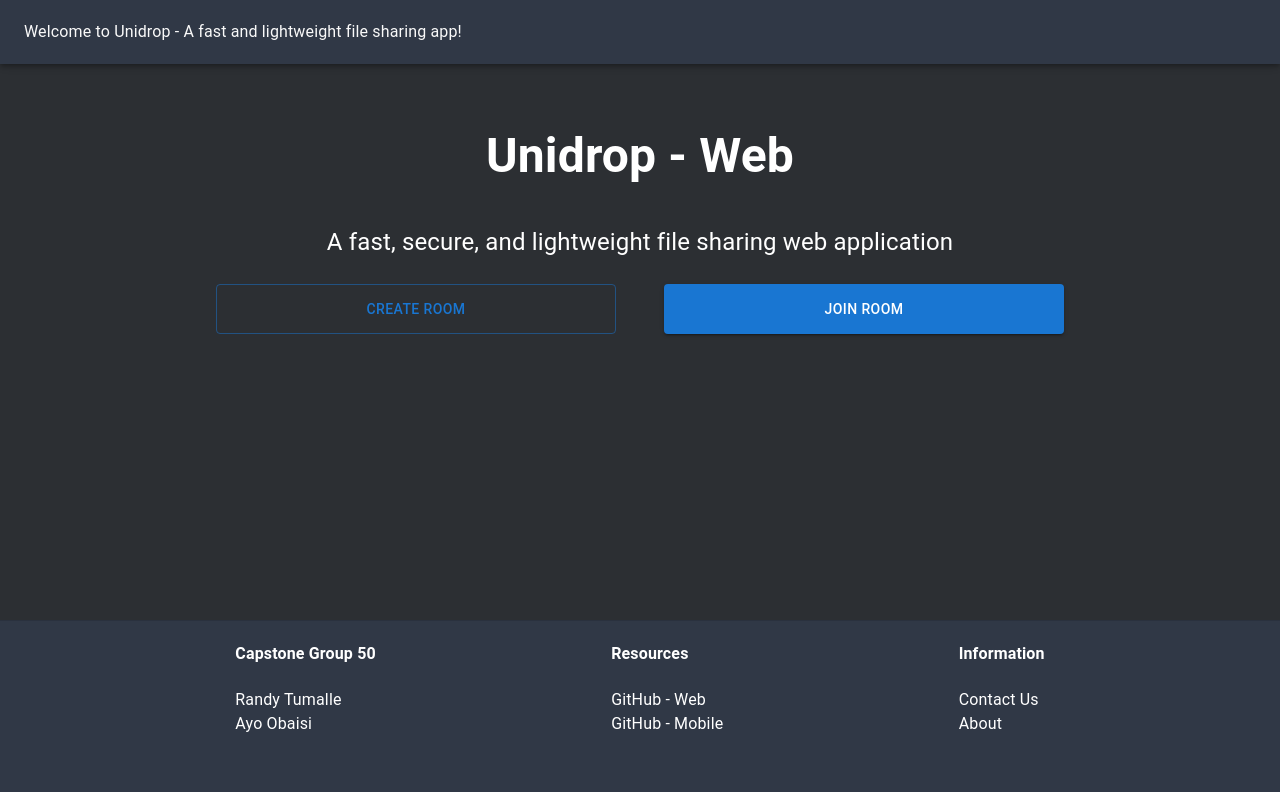
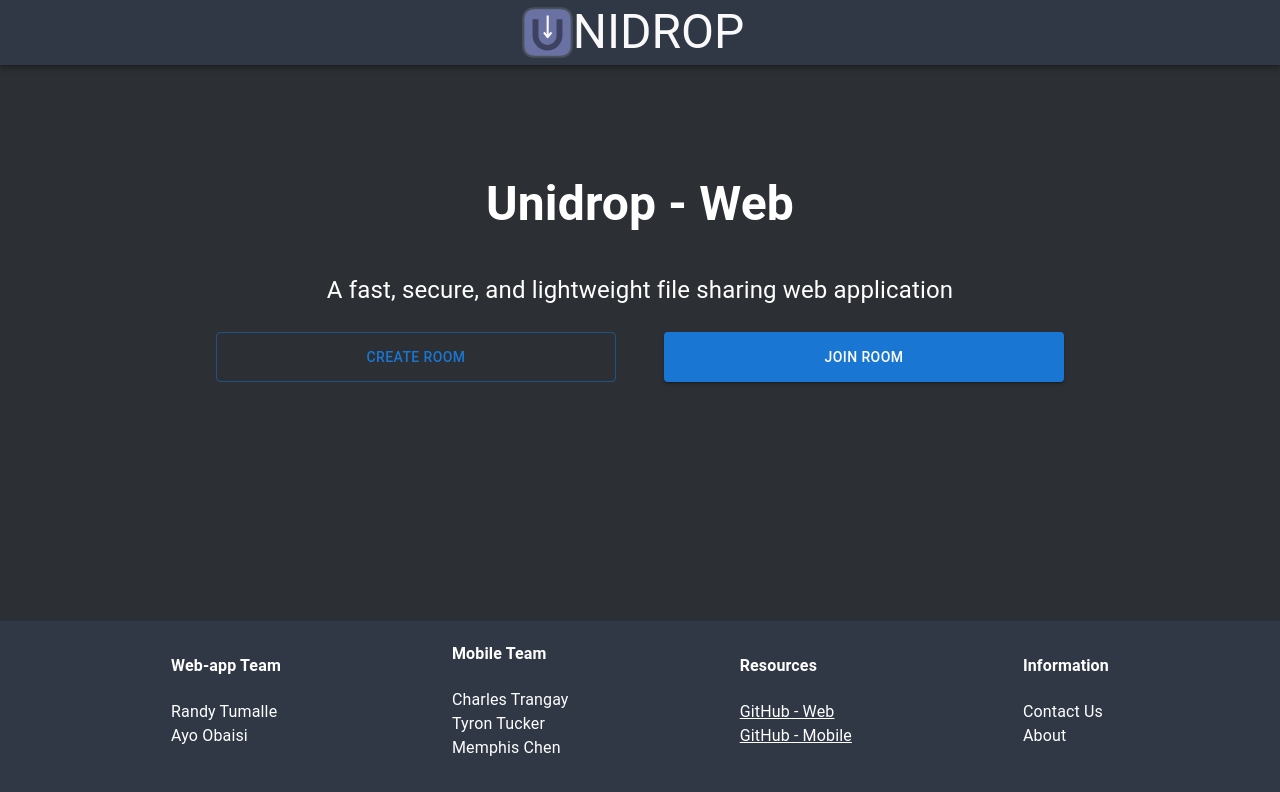
Before and after one commit to rtumalle0518/unidrop-web, a React (Create React App) app: page / in a window 1280 px wide. Shown: the top 792 px of the page. Built offline with nearby package versions, Linux system fonts and the light colour scheme.

Commit message:
added styling

```diff
--- a/src/App.tsx
+++ b/src/App.tsx
@@ -6,7 +6,6 @@ import { CreateRoom } from "./pages/CreateRoom";
 import { NavBar } from "./components/NavBar";
 import { JoinRoom } from "./pages/JoinRoom";
 import { createTheme, CssBaseline, ThemeProvider } from "@mui/material";
-import { Footer } from "./components/footer";
 
 const theme = createTheme({
 	palette: {
@@ -27,7 +26,6 @@ function App() {
 						<Route path="/create-room" element={<CreateRoom />} />
 						<Route path="/join-room" element={<JoinRoom />} />
 					</Routes>
-					<Footer />
 				</ThemeProvider>
 			</NavBar>
 		</Router>
--- a/src/components/NavBar.tsx
+++ b/src/components/NavBar.tsx
@@ -43,13 +43,17 @@ const useStyles = makeStyles((theme) => {
 		appbar: {
 			//width: `calc(100% - ${drawerWidth}px)`, //to fit the appbar
 			width: "100%",
+			alignItems: "center",
+		},
+		unidrop: {
 			alignItems: "left",
 		},
 		appbartext: {
-			flexgrow: 1,
-			alignItems: "center",
+			//flexgrow: 1,
+			alignItems: "right",
 			width: "100%",
 			color: "#f9f9f9",
+			//padding: "20px",
 			textDecoration: "none",
 			boxShadow: "none",
 			textDecorationColor: "transparent",
@@ -92,42 +96,53 @@ export const NavBar = ({ children }: NavBarProps) => {
 		<div className={classes.root}>
 			<AppBar className={classes.appbar} style={{ backgroundColor: "#303846" }}>
 				<Toolbar>
-					<Typography component={Link} href="/" className={classes.appbartext}>
-						Welcome to Unidrop - A fast and lightweight file sharing app!
+					<svg
+						//style={{position: "relative", }}
+						className={classes.unidrop}
+						width="65"
+						height="65"
+						viewBox="0 0 121 121"
+						fill="none"
+						xmlns=""
+					>
+						<path
+							d="M118 91.9062C118 100.027 115.377 106.501 110.939 110.939C106.501 115.377 100.027 118 91.9062 118L29.0938 118C20.9727 118 14.499 115.377 10.061 110.939C5.62299 106.501 3 100.027 3 91.9062L3 29.0938C3 20.9727 5.62299 14.4985 10.061 10.0607C14.499 5.62293 20.9727 3 29.0938 3L91.9062 3C100.027 3 106.501 5.62293 110.939 10.0607C115.377 14.4985 118 20.9727 118 29.0938L118 91.9062Z"
+							fill="#6972A3"
+							stroke="#48515C"
+							stroke-width="5"
+						/>
+						<path
+							d="M96 29V67.5C96 87.1061 80.1061 103 60.5 103C40.8939 103 25 87.1061 25 67.5V29L96 29Z"
+							fill="#3D4260"
+						/>
+						<path
+							d="M82 20V68.5C82 80.3741 72.3741 90 60.5 90C48.6259 90 39 80.3741 39 68.5V20L82 20Z"
+							fill="#6972A3"
+						/>
+						<path
+							d="M60.875 69.6875L61 20"
+							stroke="#F9F9F9"
+							stroke-width="5"
+							stroke-linejoin="round"
+						/>
+						<path
+							d="M69.75 60C66.284 64.5399 64.341 67.0851 60.875 71.625L52 60"
+							stroke="#F9F9F9"
+							stroke-width="5"
+							stroke-linejoin="round"
+						/>
+					</svg>
+					<Typography
+						variant="h3"
+						component={Link}
+						href="/"
+						className={classes.appbartext}
+						style={{ textDecoration: "none" }}
+					>
+						NIDROP
 					</Typography>
 				</Toolbar>
 			</AppBar>
-
-			{/*
-
-			<Drawer
-				className={classes.drawer}
-				variant="permanent"
-				anchor="left"
-				classes={{ paper: classes.drawerPaper }}
-			>
-				<div>
-					<Typography variant="h4" className={classes.title}>
-						UNIDROP
-					</Typography>
-				</div>
-
-
-				<List>
-					{menuitems.map((item) => (
-						<ListItem
-							button
-							key={item.text}
-							onClick={() => navigate(item.path)}
-						>
-							<ListItemIcon> {item.icon} </ListItemIcon>
-							<ListItemText primary={item.text} />
-						</ListItem>
-					))}
-					;
-				</List>
-			</Drawer>
-			*/}
 
 			<div className={classes.page}>
 				<div className={classes.toolbar}></div>
--- a/src/components/ShareRoomCard.tsx
+++ b/src/components/ShareRoomCard.tsx
@@ -1,17 +1,25 @@
-import { useState } from 'react';
-import { Card, Tooltip, CardContent, Typography, Box, CardActionArea } from '@mui/material';
-import { styled } from '@mui/material/styles'
+import { useState } from "react";
+import {
+	Card,
+	Tooltip,
+	CardContent,
+	Typography,
+	Box,
+	CardActionArea,
+} from "@mui/material";
+import { styled } from "@mui/material/styles";
 import QRCode from "react-qr-code";
+import ArrowForwardIcon from "@mui/icons-material/ArrowForward";
 
 type ShareRoomCardProps = {
 	roomId: string;
-}
+};
 const StyledBox = styled(Box)`
 	display: flex;
 	align-items: center;
 	justify-content: center;
 	margin: auto;
-`
+`;
 // const StyledButton = styled(Button)`
 //     height: 80px;
 //     width: 160px;
@@ -37,46 +45,61 @@ const StyledCardActionArea = styled(CardActionArea)`
 			color: #ffffff;
 		}
 	}
-`
+`;
 export const ShareRoomCard = ({ roomId }: ShareRoomCardProps) => {
 	const [copied, setCopied] = useState(false);
 
 	return (
 		<div>
-            <Card sx={{paddingRight:'5px', paddingLeft:'5px', borderRadius: '24px', display: 'flex'}}>
-                <Box sx={{ display: 'flex', flexDirection: 'column', marginRight: '64px', marginLeft: '8px' }}>
-                    <CardContent sx={{marginTop: '16px'}}>
-                        <Typography variant='h4' gutterBottom>
-                            Share this room id
+			<Card
+				sx={{
+					paddingRight: "5px",
+					paddingLeft: "5px",
+					borderRadius: "24px",
+					display: "flex",
+				}}
+			>
+				<Box
+					sx={{
+						display: "flex",
+						flexDirection: "column",
+						marginRight: "64px",
+						marginLeft: "8px",
+					}}
+				>
+					<CardContent sx={{ marginTop: "16px" }}>
+						<Typography variant="h4" gutterBottom>
+							Share this Room ID
 						</Typography>
-                        <Typography variant='h4' gutterBottom>
+						<Typography variant="h4" gutterBottom>
 							to a device
 						</Typography>
 					</CardContent>
-                    <Tooltip title='click to copy'>
+					<Tooltip title="click to copy">
 						<StyledCardActionArea
 							onClick={() => {
 								navigator.clipboard.writeText(roomId);
-                                console.log(roomId)
-                                setCopied(true)
+								console.log(roomId);
+								setCopied(true);
 							}}
-
 						>
 							{roomId}
 						</StyledCardActionArea>
 					</Tooltip>
 					{/* <Box sx={{ display: 'flex', alignItems: 'center', justifyContent: 'center', pl: 1, pb: 1 }}> */}
-                    <StyledBox sx={{pb: 8, paddingTop:'64px'}}>
-                        <Typography variant='h6' gutterBottom>
+					<StyledBox sx={{ pb: 8, paddingTop: "64px" }}>
+						<Typography variant="h6" gutterBottom>
 							or join with QR Code
 						</Typography>
+						<ArrowForwardIcon
+							style={{ position: "relative", bottom: "3px", left: "10px" }}
+						/>
 					</StyledBox>
 				</Box>
-                <StyledBox sx={{marginRight: '32px'}}>
+				<StyledBox sx={{ marginRight: "32px" }}>
 					<QRCode value={roomId} />
 				</StyledBox>
-
 			</Card>
 		</div>
-    )
-}
+	);
+};
--- a/src/components/footer.tsx
+++ b/src/components/footer.tsx
@@ -6,6 +6,7 @@ import { Drawer } from "@mui/material";
 import { makeStyles } from "@material-ui/core";
 import Paper from "@material-ui/core/Paper";
 import Grid from "@material-ui/core/Grid";
+import { Link } from "react-router-dom";
 
 const useStyles = makeStyles((theme) => {
 	return {
@@ -45,14 +46,35 @@ export const Footer = () => {
 				alignItems="center"
 			>
 				<div className="column">
-					<h4>Capstone Group 50</h4>
+					<h4>Web-app Team</h4>
 					<div>Randy Tumalle</div>
 					<div>Ayo Obaisi</div>
 				</div>
 				<div className="column">
+					<h4>Mobile Team</h4>
+					<div>Charles Trangay</div>
+					<div>Tyron Tucker</div>
+					<div>Memphis Chen</div>
+				</div>
+				<div className="column">
 					<h4>Resources</h4>
-					<div>GitHub - Web</div>
-					<div>GitHub - Mobile</div>
+					<div>
+						<a
+							href="https://github.com/rtumalle0518/unidrop-web"
+							style={{ color: "white" }}
+						>
+							GitHub - Web
+						</a>
+					</div>
+
+					<div>
+						<a
+							href="https://github.com/Borality/UniDrop_mobile"
+							style={{ color: "white" }}
+						>
+							GitHub - Mobile
+						</a>
+					</div>
 				</div>
 				<div className="column">
 					<h4>Information</h4>
--- a/src/pages/CreateRoom.tsx
+++ b/src/pages/CreateRoom.tsx
@@ -12,12 +12,28 @@ let socket: Socket;
 
 const useStyles = makeStyles((theme) => {
 	return {
+		buttonSize: {
+			width: 400,
+			height: 50,
+
+			[theme.breakpoints.down("sm")]: {
+				width: 200,
+				height: 40,
+			},
+		},
+
 		page: {
 			background: "#FF7F50",
 		},
 		content: {
 			// background: "#f9f9f9",
 			textAlign: "center",
+		},
+		title: {
+			color: "white",
+			textAlign: "center",
+			fontSize: "1.5rem",
+			padding: "20px",
 		},
 		app: {
 			maxWidth: "500px",
@@ -81,8 +97,14 @@ export const CreateRoom = () => {
 						style={{ minHeight: "75vh" }}
 					>
 						<div className={classes.content}>
-							<div> Share your files securely</div>
-							<Button onClick={handleClick}>Generate Room ID</Button>
+							<div className={classes.title}> Share your files securely</div>
+							<Button
+								variant="outlined"
+								className={classes.buttonSize}
+								onClick={handleClick}
+							>
+								Generate Room ID
+							</Button>
 						</div>
 					</Stack>
 				</>
--- a/src/pages/Home.tsx
+++ b/src/pages/Home.tsx
@@ -4,6 +4,7 @@ import { Grid } from "@mui/material";
 import { Stack } from "@mui/material";
 import { sizing } from "@mui/system";
 import { makeStyles } from "@material-ui/core";
+import { Footer } from "../components/footer";
 
 const useStyles = makeStyles((theme) => {
 	return {
@@ -21,6 +22,9 @@ const useStyles = makeStyles((theme) => {
 			textAlign: "center",
 			fontSize: "1.5rem",
 		},
+		center: {
+			padding: "48px",
+		},
 	};
 });
 
@@ -28,6 +32,7 @@ export const Home = () => {
 	const classes = useStyles();
 	return (
 		<>
+			<div className={classes.center}>
 				<div className="container">
 					<div className={classes.title}>
 						<h1>Unidrop - Web</h1>
@@ -56,6 +61,8 @@ export const Home = () => {
 						Join Room
 					</Button>
 				</Stack>
+			</div>
+			<Footer />
 		</>
 	);
 };
--- a/src/pages/Room.tsx
+++ b/src/pages/Room.tsx
@@ -73,7 +73,7 @@ export const Room = ({ connected, roomId, socket }: RoomProps) => {
 					justifyContent="center"
 					style={{ minHeight: "75vh" }}
 				>
-					<ShareRoomCard roomId={roomId}/>
+					<ShareRoomCard roomId={roomId} />
 				</Stack>
 			)}
 		</>
```
Also changed, not shown: src/pages/JoinRoom.tsx (+93 -46 lines), tsconfig.json (+3 -8 lines), package.json (indentation only). Lines whose indentation alone changed are shown as unchanged.
